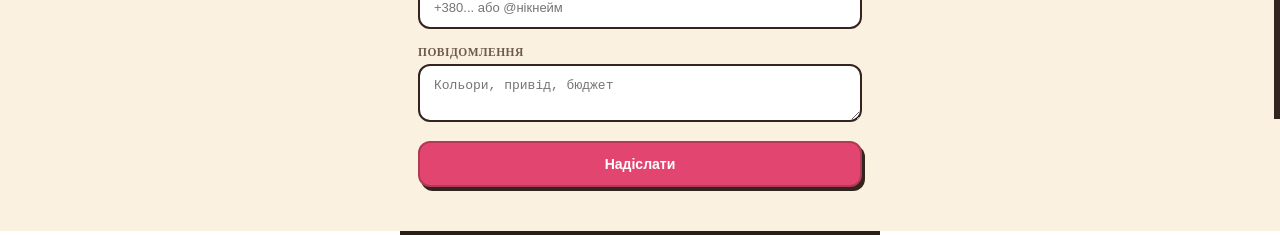
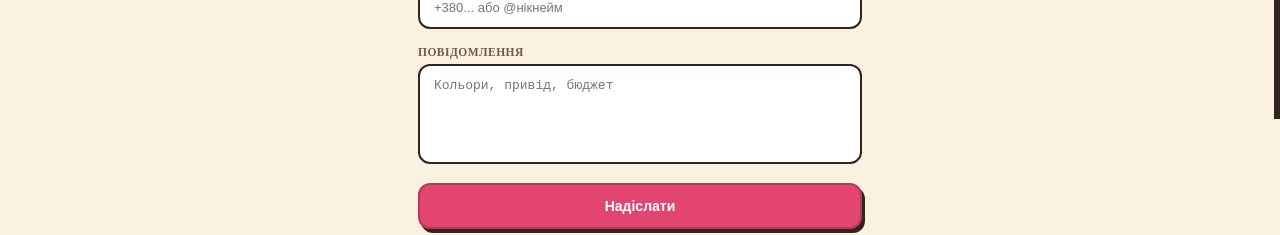
Before and after one commit to RVasyliuk-2003/Custom-Marshmallows, a React (Vite) app: page /Contact in a window 1280 px wide. Shown: the part 681-916 px from the top of the page. Built offline with nearby package versions, Linux system fonts and the light colour scheme.

Commit message:
fix(ui): disable textarea resizing and fix input dimensions

```diff
--- a/src/components/Main/Contact/contact.module.css
+++ b/src/components/Main/Contact/contact.module.css
@@ -86,12 +86,14 @@
 
   > textarea {
     outline: none;
+    resize: none;
+    min-height: 100px;
   }
 }
 
 .errorInfo {
   margin-top: 10px;
-  font-family: var(--ff-body); /* Nunito */
+  font-family: var(--ff-body);
   font-weight: 700;
   font-size: 12.5px;
 
```
